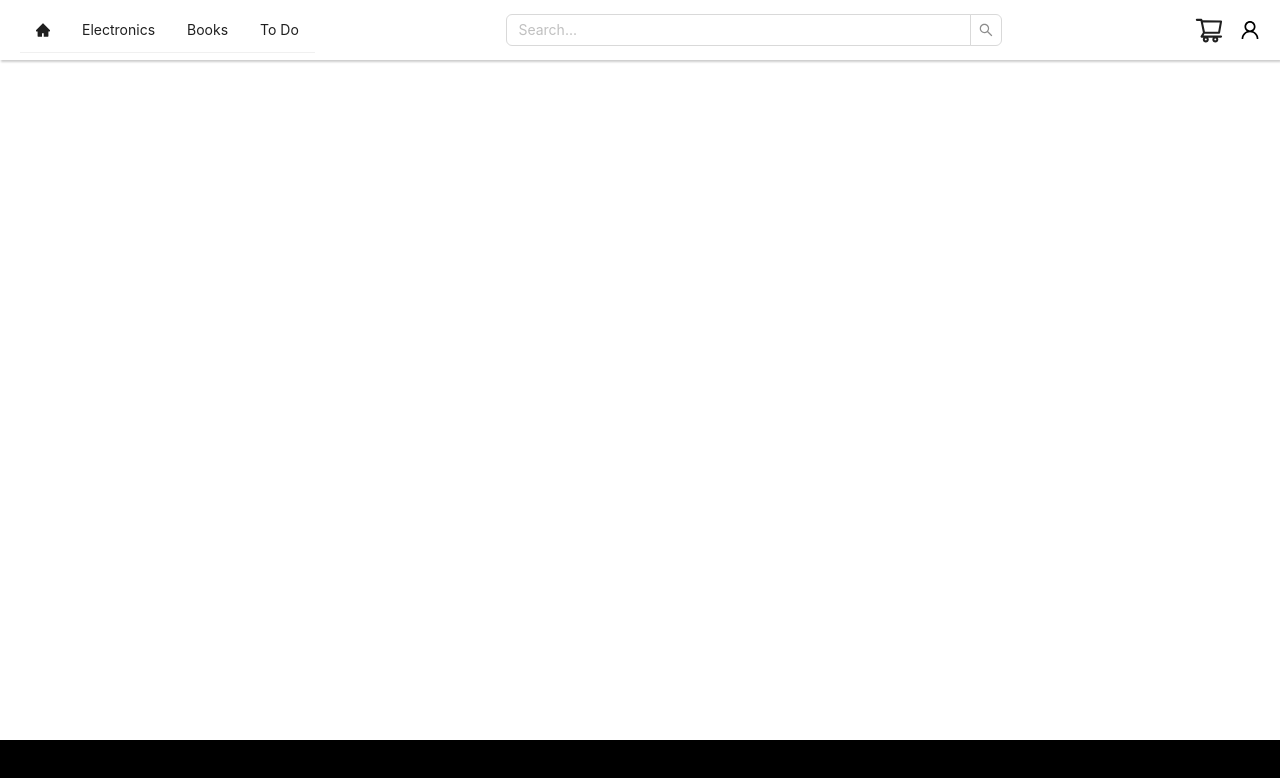
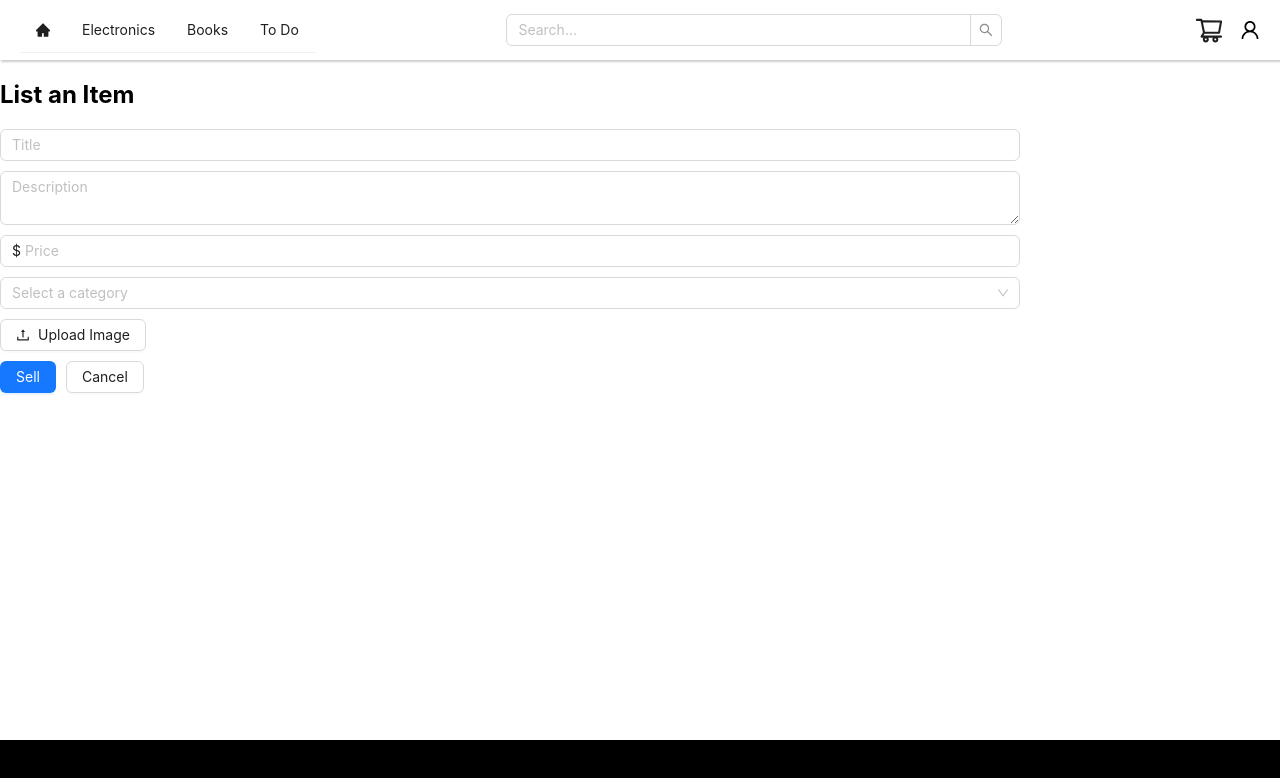
Before and after one commit to junwu168/smarket, a React (Create React App) app: page /list in a window 1280 px wide. Shown: the top 778 px of the page. Built offline with nearby package versions, Linux system fonts and the light colour scheme.

Commit message:
add list an item page

```diff
--- a/src/components/PageContent.js
+++ b/src/components/PageContent.js
@@ -2,6 +2,7 @@ import Products from "./Products";
 import { Route, Routes } from "react-router-dom";
 import ProductDetail from "./ProductDetail";
 import SellingOverview from "./SellingOverview";
+import ListAnItem from "./ListAnItem";
 
 function PageContent() {
   return (
@@ -10,6 +11,7 @@ function PageContent() {
         <Route path="/product/:id" element={<ProductDetail />} />
         <Route path="/" element={<Products />} />
         <Route path="/sell" element={<SellingOverview />} />
+        <Route path="/list" element={<ListAnItem />} />
         {/* Add other routes as needed */}
       </Routes>
     </div>
```
